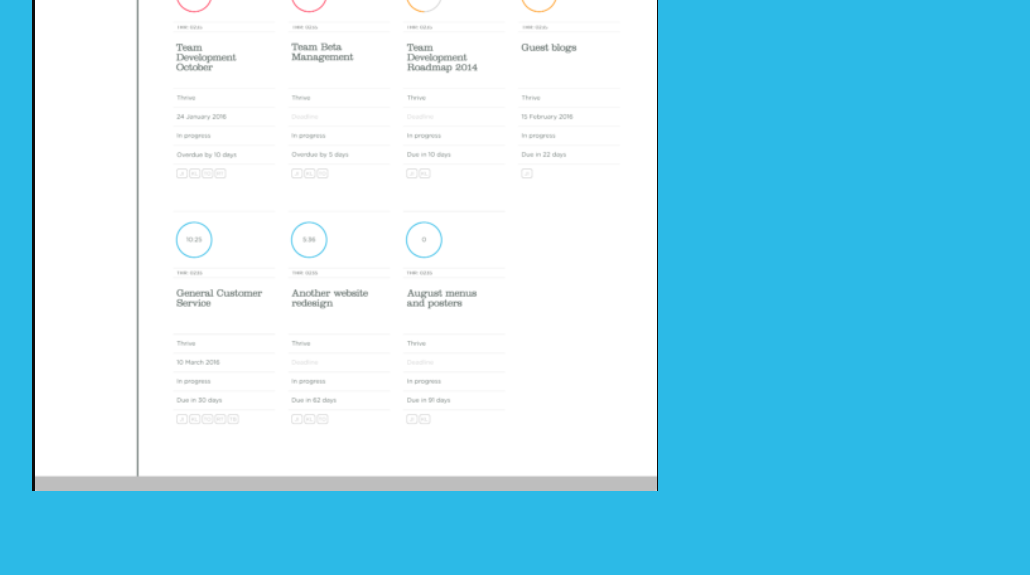
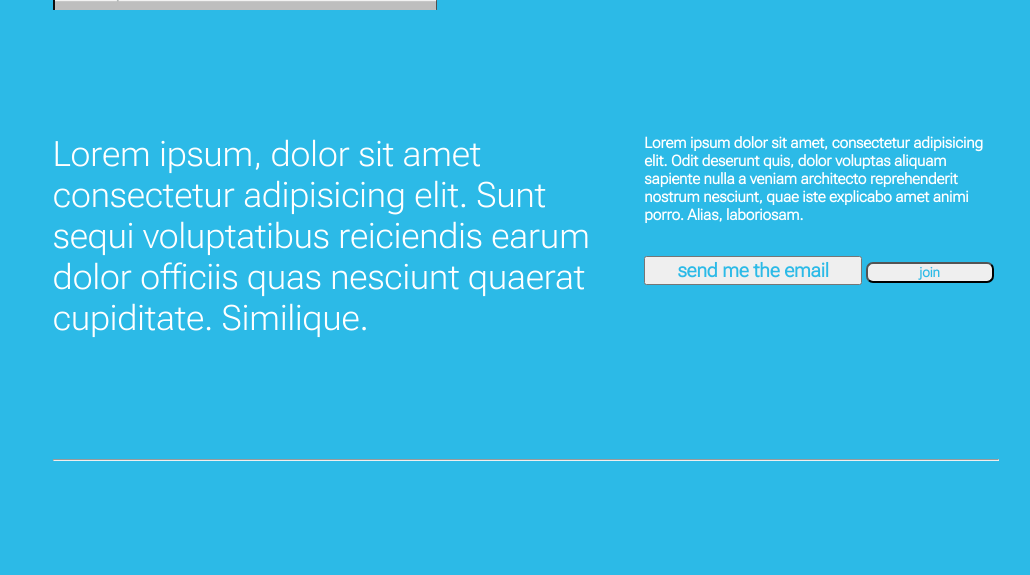
Before and after one commit to Ommanimesh2/static-Clone-THRIVE, a plain HTML site: page index.html in a window 1280 px wide. Shown: the part 2089-2664 px from the top of the page, without its empty margins (111-1141 px from the left). Before the commit the page ends 2584 px from the top, so only its background shows below. Drawn offline with Linux system fonts and the light colour scheme.

Commit message:
Completes the relevent part of the website

```diff
--- a/index.html
+++ b/index.html
@@ -5,10 +5,16 @@
     <meta http-equiv="X-UA-Compatible" content="IE=edge" />
     <meta name="viewport" content="width=device-width, initial-scale=1.0" />
     <title>Document</title>
-    <link rel="preconnect" href="https://fonts.googleapis.com">
-<link rel="preconnect" href="https://fonts.gstatic.com" crossorigin>
-<link href="https://fonts.googleapis.com/css2?family=Roboto+Flex:opsz,wght@8..144,100;8..144,200&display=swap" rel="stylesheet">
-    <link rel="stylesheet" href="https://cdnjs.cloudflare.com/ajax/libs/font-awesome/4.7.0/css/font-awesome.min.css">
+    <link rel="preconnect" href="https://fonts.googleapis.com" />
+    <link rel="preconnect" href="https://fonts.gstatic.com" crossorigin />
+    <link
+      href="https://fonts.googleapis.com/css2?family=Roboto+Flex:opsz,wght@8..144,100;8..144,200&display=swap"
+      rel="stylesheet"
+    />
+    <link
+      rel="stylesheet"
+      href="https://cdnjs.cloudflare.com/ajax/libs/font-awesome/4.7.0/css/font-awesome.min.css"
+    />
     <link rel="stylesheet" href="style.css" />
   </head>
   <body>
@@ -21,18 +27,19 @@
       <div class="rightNav">
         <div class="rightNavItems">take a trial</div>
         <div class="rightNavItems">login</div>
-            .
       </div>
     </nav>
     <div class="container">
-        <div class="logo"><img src="logo.png" alt="" srcset=""></div>
+      <div class="logo"><img src="logo.png" alt="" srcset="" /></div>
       <div class="businessMain">
-       <div class="businessText">Lorem ipsum dolor sit amet consectetur adipisicing elit. Temporibus, quaerat.</div>
+        <div class="businessText">
+          Lorem ipsum dolor sit amet consectetur adipisicing elit. Temporibus,
+          quaerat.
+        </div>
         <div class="rightBusiness">
-
           <button class="trial">start your trial</button>
 
-           <hr class="hrs">
+          <hr class="hrs" />
           <div class="businessIcons">
             <i class="fa-3x fa fa-brands fa-facebook-f"></i>
             <i class="fa-3x fa fa-brands fa-instagram"></i>
@@ -40,33 +47,50 @@
             <i class="fa-3x fa fa-brands fa-twitter"></i>
             <i class="fa-3x fa fa-brands fa-linkedin"></i>
           </div>
-
         </div>
       </div>
       <i class="fa-5x fa fa-solid fa-angle-down"></i>
-    <hr class="mainDivider">
+      <hr class="mainDivider" />
       <i class="fa-5x fa fa-solid fa-quote-left"></i>
       <div class="cameraMain">
         <div class="camLeft">
-            <div class="camText">Lorem, ipsum dolor sit amet consectetur adipisicing elit. Iusto dignissimos ratione consequatur quasi expedita minus.</div>
-            <hr class="camHr">
+          <div class="camText">
+            Lorem, ipsum dolor sit amet consectetur adipisicing elit. Iusto
+            dignissimos ratione consequatur quasi expedita minus.
+          </div>
+          <hr class="camHr" />
           <div class="credit">PHotographer</div>
         </div>
 
         <div class="camRight">
-            <img src="camera.png" alt="" srcset="">
+          <img src="camera.png" alt="" srcset="" />
         </div>
       </div>
-    <hr class="mainDivider">
+      <hr class="mainDivider" />
       <div class="mainBig">
-    <div class="bigData"><img src="bigdata.png" alt="" srcset=""></div>
+        <div class="bigData"><img src="bigdata.png" alt="" srcset="" /></div>
         <div class="bigRight">
           <div class="bigRightText0">make big projects.</div>
-        <div class="bigRightText1">Lorem ipsum dolor sit, amet consectetur adipisicing elit. Doloremque quasi id error non soluta? Repudiandae.</div>
+          <div class="bigRightText1">
+            Lorem ipsum dolor sit, amet consectetur adipisicing elit. Doloremque
+            quasi id error non soluta? Repudiandae.
+          </div>
 
           <i class="fa-5x fa fa-solid fa-angle-down"></i>
         </div>
       </div>
+      <div class="mailing">
+          <div class="lefttext">Lorem ipsum, dolor sit amet consectetur adipisicing elit. Sunt sequi voluptatibus reiciendis earum dolor officiis quas nesciunt quaerat cupiditate. Similique.</div>
+          <div class="righttext">
+              <div class="sometext">Lorem ipsum dolor sit amet, consectetur adipisicing elit. Odit deserunt quis, dolor voluptas aliquam sapiente nulla a veniam architecto reprehenderit nostrum nesciunt, quae iste explicabo amet animi porro. Alias, laboriosam.</div>
+              <div class="endbtns">
+                  <button class="sendemail">send me the email</button>
+                  <button class="join">join</button>
+              </div>
+          </div>
+      </div>
+      <hr class="mainDivider">
+      <img src="logo.png" alt="" srcset="">
     </div>
   </body>
 </html>
--- a/style.css
+++ b/style.css
@@ -6,7 +6,7 @@ body{
 }
 *{
     font-family: 'Roboto Flex', sans-serif;
-    font-weight: 400;
+    font-weight: 800;
     color: white;
 }
 nav{
@@ -29,7 +29,7 @@ nav{
 
 }
 .rightNavItems{
-    border: 1px solid white;
+
 
     height: 5vh;
 
@@ -37,8 +37,11 @@ nav{
     display: flex;
     align-items: center;
     justify-content: center;
-    transition: 1s;
 
+
+}
+.rightNavItems:hover{
+    color: black;
 }
 .leftNavItems:hover{
     background-color: white;
@@ -79,7 +82,7 @@ nav{
 
 }
 .container{
-    margin-left:11.2vw ;
+    margin-left:12.8vw ;
     margin-right: 13.3vw;
     margin-top: 10vh;
 }
@@ -125,7 +128,8 @@ nav{
     flex-direction: row;
 }
 .camRight img{
-    height: 350px;
+
+    height: 44vh;
 }
 .camText{
     font-size: 40px;
@@ -133,8 +137,14 @@ nav{
 .camHr{
     margin: 5vh 0;
 }
+.camRight img{
+    width: 35vw;
+}
 .mainBig{
     display:flex ;
+}
+.bigData img{
+    width: 30vw;
 }
 .bigRight{
     padding-left: 5vw;
@@ -148,3 +158,36 @@ nav{
 .bigRightText1{
 font-size:26px;
 }
+.mailing{
+    margin-top: 15vh;
+    display: flex;
+    flex-direction: row;
+}
+.lefttext{
+    font-size: 35px;
+ font-weight: 400;
+}
+.righttext{
+    padding-left: 20px;
+    font-size: 15px;
+}
+.endbtns{
+    margin-top: 4vh;
+}
+
+.sendemail{
+    font-size: 19px;
+    color: #2cbae7;
+    max-height:3.9vh;
+    width:17vw;
+}
+.join{
+
+    color: #2cbae7;
+    width: 10vw;
+border-radius: 7px;
+transition: 1s;
+}
+.join:hover{
+    background-color: black;
+}
```
Lines whose indentation alone changed are shown as unchanged.
